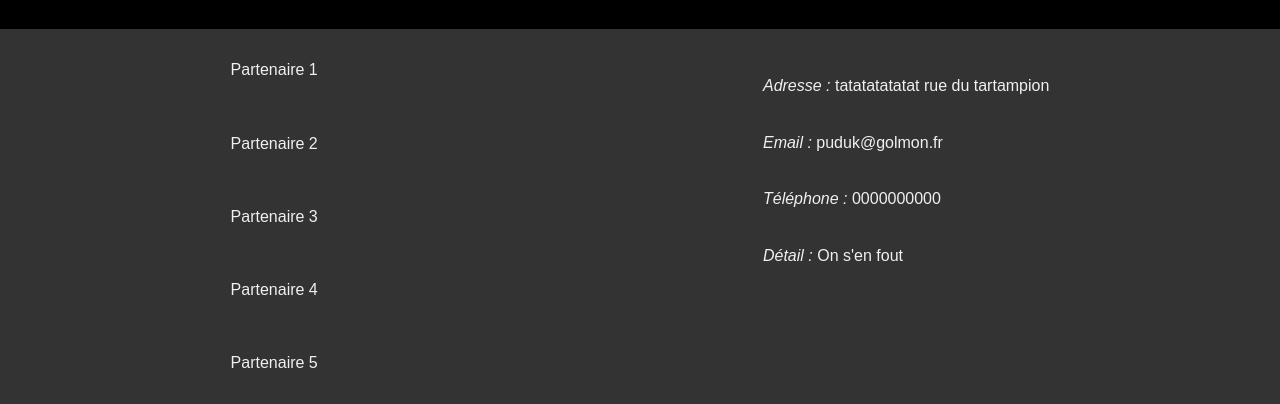
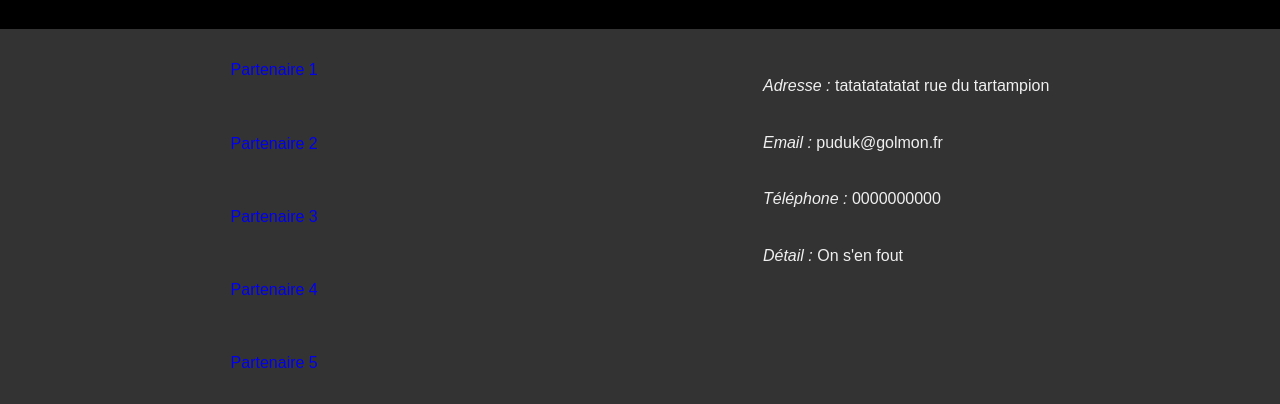
Before and after one commit to Angrimmer/pqjsum, a plain HTML site: page index.html in a window 1280 px wide. Shown: the part 2077-2481 px from the top of the page. Drawn offline with Linux system fonts and the light colour scheme.

Commit message:
hot(site) final fix 1.1,5

```diff
--- a/style.css
+++ b/style.css
@@ -12,17 +12,6 @@ h3,
 h4 {
   font-family: Verdana, sans-serif;
   margin-top: 0;
-}
-
-h3,
-p,
-ul,
-ol,
-a,
-h4,
-h1,
-label {
-  color: #f0f0f0;
 }
 
 h1 {
```
